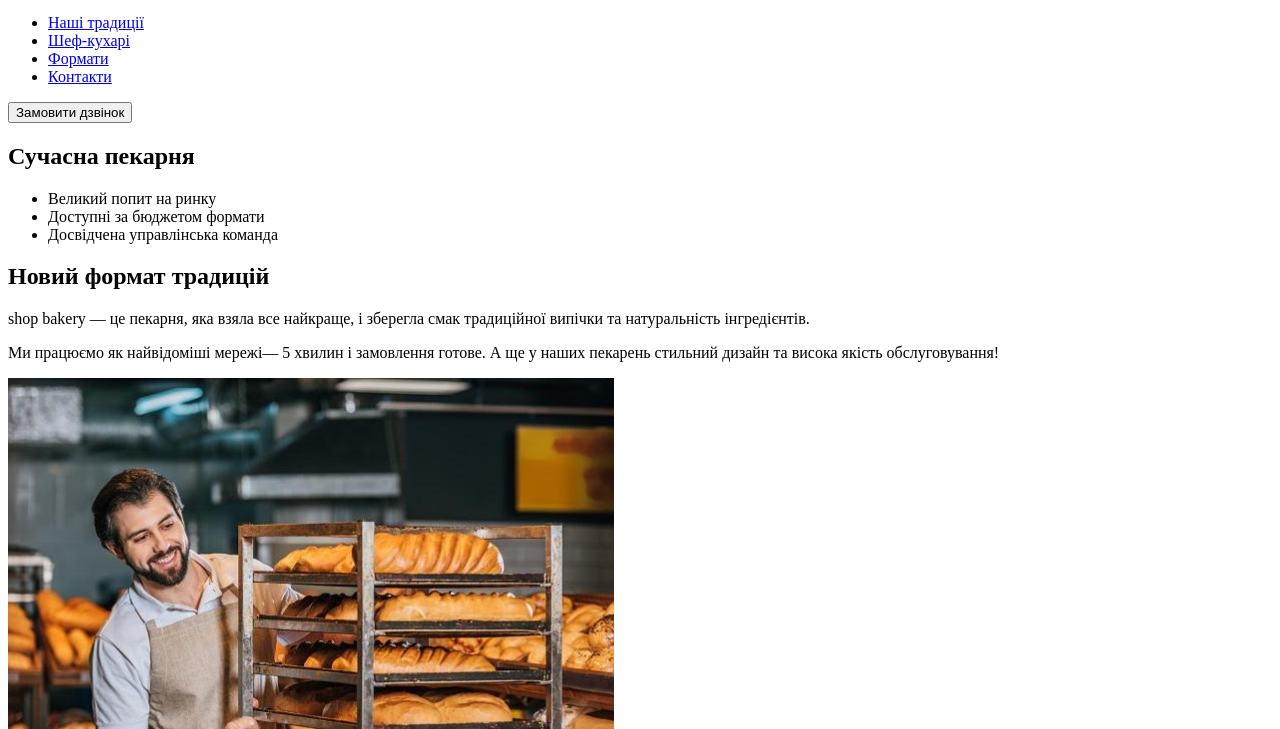
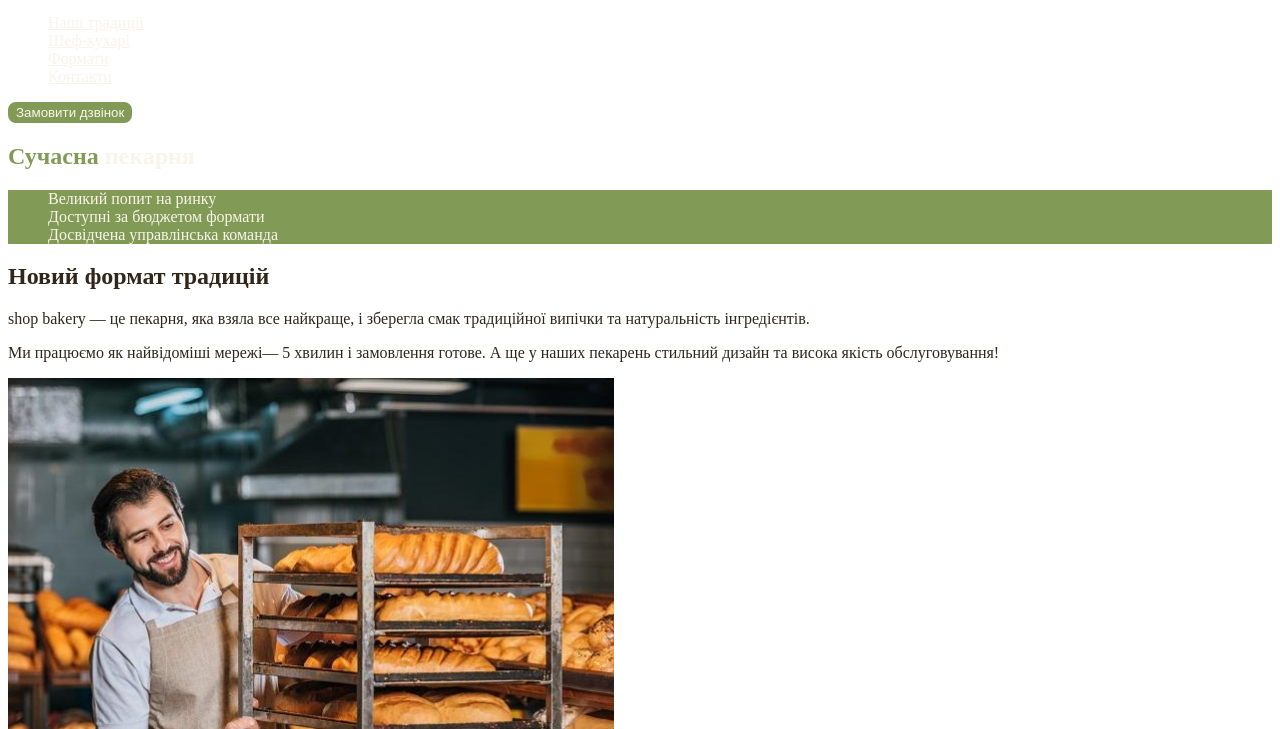
Before and after one commit to mrsy-21/bakery-website, a plain HTML site: page index.html in a window 1280 px wide. Shown: the part 71-800 px from the top of the page. Drawn offline with Linux system fonts and the light colour scheme.

Commit message:
Стилізація тексту на сторінці

```diff
--- /dev/null
+++ b/css/styles.css
@@ -0,0 +1,57 @@
+:root {
+  --color-brand-light: #819b57;
+  --color-brand-dark: #465929;
+  --color-primary-light: #faf4ea;
+  --color-primary-dark: #31261a;
+}
+
+/* Base */
+ul {
+  list-style-type: none;
+}
+
+body {
+  color: var(--color-primary-dark);
+}
+
+/* Hero section */
+.hero-title {
+  color: var(--color-primary-light);
+}
+
+.hero-title .accent {
+  color: var(--color-brand-light);
+}
+
+/* Button */
+.button {
+  color: var(--color-primary-light);
+  border: 2px solid var(--color-brand-light);
+  border-radius: 8px;
+  background-color: var(--color-brand-light);
+}
+
+.button:hover {
+  color: var(--color-brand-dark);
+  background-color: transparent;
+}
+
+/* Link */
+.link {
+  color: var(--color-primary-light);
+}
+
+.link:hover {
+  color: var(--color-brand-light);
+}
+
+/* Adventages section */
+.adventages-list {
+  background-color: var(--color-brand-light);
+  color: var(--color-primary-light);
+}
+
+/* Section title */
+.section-title .accent {
+  color: var(--color-brand-dark);
+}
--- a/index.html
+++ b/index.html
@@ -4,6 +4,7 @@
     <meta charset="UTF-8" />
     <meta name="viewport" content="width=device-width, initial-scale=1.0" />
     <title>Сучасна пекарня</title>
+    <link rel="stylesheet" href="./css/styles.css" />
   </head>
   <body>
     <header>
@@ -12,25 +13,25 @@
           ><img src="./images/logo.svg" alt="Логотип сучасної пекарні" />
         </a>
         <ul>
-          <li><a href="#traditions-section">Наші традиції</a></li>
-          <li><a href="#chief-section">Шеф-кухарі</a></li>
-          <li><a href="#format-section">Формати</a></li>
-          <li><a href="#contact-section">Контакти</a></li>
+          <li><a class="link" href="#traditions-section">Наші традиції</a></li>
+          <li><a class="link" href="#chief-section">Шеф-кухарі</a></li>
+          <li><a class="link" href="#format-section">Формати</a></li>
+          <li><a class="link" href="#contact-section">Контакти</a></li>
         </ul>
       </nav>
-      <button type="button">Замовити дзвінок</button>
+      <button class="button" type="button">Замовити дзвінок</button>
     </header>
     <main>
       <section>
-        <h1>Сучасна пекарня</h1>
+        <h1 class="hero-title"><span class="accent">Сучасна</span> пекарня</h1>
       </section>
       <section id="traditions-section">
-        <ul>
+        <ul class="adventages-list">
           <li>Великий попит на ринку</li>
           <li>Доступні за бюджетом формати</li>
           <li>Досвідчена управлінська команда</li>
         </ul>
-        <h2>Новий формат традицій</h2>
+        <h2 class="section-title">Новий формат традицій</h2>
         <p>
           <span>shop bakery</span> — це пекарня, яка взяла все найкраще, і
           зберегла смак традиційної випічки та натуральність інгредієнтів.
@@ -43,7 +44,9 @@
         <img src="./images/baker-man.jpeg" alt="baker-man" />
       </section>
       <section id="chief-section">
-        <h2>Наші найкращі шеф-кухарі</h2>
+        <h2 class="section-title">
+          Наші найкращі <span class="accent">шеф-кухарі</span>
+        </h2>
         <ul>
           <li>
             <article>
@@ -67,7 +70,7 @@
         </ul>
       </section>
       <section id="format-section">
-        <h2>Формати</h2>
+        <h2 class="section-title">Формати</h2>
         <ul>
           <li>
             <article>
@@ -87,7 +90,7 @@
         </ul>
       </section>
       <section id="contact-section">
-        <h2>Приєднуйтесь до мережі пекарень</h2>
+        <h2 class="section-title">Приєднуйтесь до мережі пекарень</h2>
         <iframe
           src="https://www.google.com/maps/embed?pb=!1m18!1m12!1m3!1d2540.164725893307!2d30.488676577049812!3d50.45665717159345!2m3!1f0!2f0!3f0!3m2!1i1024!2i768!4f13.1!3m3!1m2!1s0x40d4ce637bfe1717%3A0x5370c2254ad1b952!2z0YPQuy4g0KHQtdGH0LXQstGL0YUg0KHRgtGA0LXQu9GM0YbQvtCyLCA1NCwg0JrQuNC10LIsIDAyMDAw!5e0!3m2!1sru!2sua!4v1720598661581!5m2!1sru!2sua"
           width="603"
```
